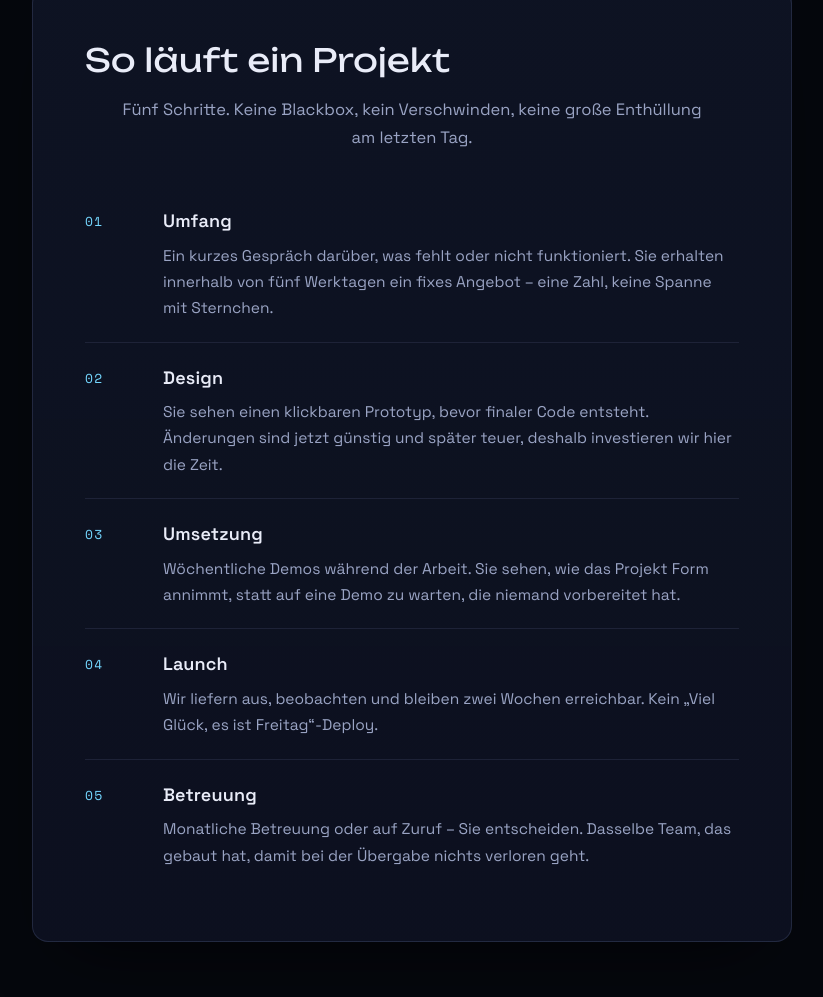
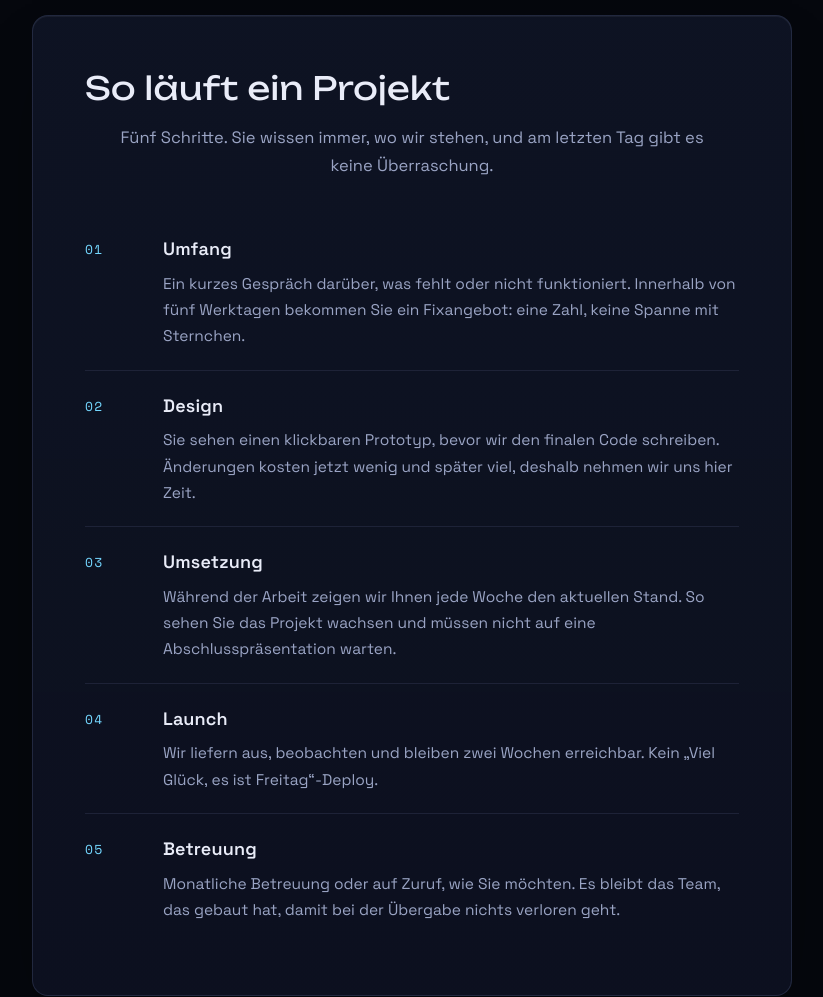
Before and after one commit to Ausenrigi2/andromeda, a plain HTML site: page index.html in a window 1280 px wide. Shown: the part 1803-2800 px from the top of the page, without its empty margins (228-1051 px from the left). Drawn offline with Linux system fonts and the light colour scheme.

Commit message:
Update website copy (DE/EN)

```diff
--- a/index.html
+++ b/index.html
@@ -49,7 +49,7 @@
 
     <section class="hero">
       <h1 class="wordmark">ANDROMEDA</h1>
-      <p class="hero-sub" data-i18n="hero.sub">Wir entwerfen und bauen individuelle Websites und Software für Unternehmen, die aus Templates herausgewachsen sind. Ein Team – vom ersten Entwurf bis zum Launch und darüber hinaus.</p>
+      <p class="hero-sub" data-i18n="hero.sub">Wir bauen individuelle Websites und Software für Unternehmen, denen Templates nicht mehr reichen. Ein Team vom ersten Entwurf bis zum Launch – und danach noch erreichbar.</p>
       <div class="hero-actions">
         <a class="btn btn-primary" href="#contact" data-i18n="cta.start">Projekt starten</a>
         <a class="btn" href="#pricing" data-i18n="hero.secondary">Website-Preise ansehen</a>
@@ -59,19 +59,19 @@
     <section class="section" id="services">
       <div class="panel reveal">
         <h2 data-i18n="services.title">Was wir bauen</h2>
-        <p class="lede" data-i18n="services.lede">Drei Wege, wie Unternehmen uns üblicherweise brauchen. Alle beginnen gleich: mit einem Gespräch über das Problem, nicht über die Lösung.</p>
+        <p class="lede" data-i18n="services.lede">Meist kommen Unternehmen mit einem von drei Anliegen zu uns. Am Anfang steht immer ein Gespräch über das Problem, nicht über die Lösung.</p>
         <div class="rows">
           <div class="row">
             <h3 data-i18n="services.websites.title">Websites</h3>
-            <p data-i18n="services.websites.text">Marketing-Websites, Produktseiten, Shops. Gestaltet danach, wie Ihre Kundinnen und Kunden sich tatsächlich bewegen – nicht nach Seitenzahl. Schnell, gut lesbar und überall hostbar.</p>
+            <p data-i18n="services.websites.text">Firmenwebsites, Produktseiten, Shops. Aufgebaut danach, wie sich Ihre Kundschaft tatsächlich durch die Seite bewegt. Schnell, gut lesbar, und Sie können sie hosten, wo Sie wollen.</p>
           </div>
           <div class="row">
             <h3 data-i18n="services.apps.title">Webanwendungen</h3>
-            <p data-i18n="services.apps.text">Portale, Dashboards, Kundenbereiche. Software, die auf Klick etwas tut – mit Daten, die Ihnen gehören, und einem Admin-Bereich, den Ihr Team ohne Rückfrage nutzen kann.</p>
+            <p data-i18n="services.apps.text">Portale, Dashboards, Kundenbereiche. Die Daten gehören Ihnen, und Ihr Team pflegt alles selbst im Admin-Bereich, ohne bei uns nachzufragen.</p>
           </div>
           <div class="row">
             <h3 data-i18n="services.standalone.title">Eigenständige Programme</h3>
-            <p data-i18n="services.standalone.text">Automatisierungen, interne Tools, einmalige Utilities. Wenn sich eine Aufgabe jede Woche wiederholt, sollte sie wahrscheinlich nicht manuell sein. Wir sagen Ihnen ehrlich, ob es überhaupt Software braucht.</p>
+            <p data-i18n="services.standalone.text">Automatisierungen, interne Tools, kleine Helfer. Wenn Ihr Team jede Woche dieselbe Aufgabe von Hand erledigt, lohnt sich oft ein Programm. Wenn nicht, sagen wir es Ihnen.</p>
           </div>
         </div>
       </div>
@@ -80,27 +80,27 @@
     <section class="section" id="process">
       <div class="panel reveal">
         <h2 data-i18n="process.title">So läuft ein Projekt</h2>
-        <p class="lede" data-i18n="process.lede">Fünf Schritte. Keine Blackbox, kein Verschwinden, keine große Enthüllung am letzten Tag.</p>
+        <p class="lede" data-i18n="process.lede">Fünf Schritte. Sie wissen immer, wo wir stehen, und am letzten Tag gibt es keine Überraschung.</p>
         <ol class="steps">
           <li class="step">
             <span class="step-num">01</span>
             <div>
               <h3 data-i18n="process.scope.title">Umfang</h3>
-              <p data-i18n="process.scope.text">Ein kurzes Gespräch darüber, was fehlt oder nicht funktioniert. Sie erhalten innerhalb von fünf Werktagen ein fixes Angebot – eine Zahl, keine Spanne mit Sternchen.</p>
+              <p data-i18n="process.scope.text">Ein kurzes Gespräch darüber, was fehlt oder nicht funktioniert. Innerhalb von fünf Werktagen bekommen Sie ein Fixangebot: eine Zahl, keine Spanne mit Sternchen.</p>
             </div>
           </li>
           <li class="step">
             <span class="step-num">02</span>
             <div>
               <h3 data-i18n="process.design.title">Design</h3>
-              <p data-i18n="process.design.text">Sie sehen einen klickbaren Prototyp, bevor finaler Code entsteht. Änderungen sind jetzt günstig und später teuer, deshalb investieren wir hier die Zeit.</p>
+              <p data-i18n="process.design.text">Sie sehen einen klickbaren Prototyp, bevor wir den finalen Code schreiben. Änderungen kosten jetzt wenig und später viel, deshalb nehmen wir uns hier Zeit.</p>
             </div>
           </li>
           <li class="step">
             <span class="step-num">03</span>
             <div>
               <h3 data-i18n="process.build.title">Umsetzung</h3>
-              <p data-i18n="process.build.text">Wöchentliche Demos während der Arbeit. Sie sehen, wie das Projekt Form annimmt, statt auf eine Demo zu warten, die niemand vorbereitet hat.</p>
+              <p data-i18n="process.build.text">Während der Arbeit zeigen wir Ihnen jede Woche den aktuellen Stand. So sehen Sie das Projekt wachsen und müssen nicht auf eine Abschlusspräsentation warten.</p>
             </div>
           </li>
           <li class="step">
@@ -114,7 +114,7 @@
             <span class="step-num">05</span>
             <div>
               <h3 data-i18n="process.support.title">Betreuung</h3>
-              <p data-i18n="process.support.text">Monatliche Betreuung oder auf Zuruf – Sie entscheiden. Dasselbe Team, das gebaut hat, damit bei der Übergabe nichts verloren geht.</p>
+              <p data-i18n="process.support.text">Monatliche Betreuung oder auf Zuruf, wie Sie möchten. Es bleibt das Team, das gebaut hat, damit bei der Übergabe nichts verloren geht.</p>
             </div>
           </li>
         </ol>
@@ -124,18 +124,18 @@
     <section class="section" id="pricing">
       <div class="panel-head reveal">
         <h2 data-i18n="pricing.title">Website-Pakete</h2>
-        <p class="lede" data-i18n="pricing.lede">Drei Ausgangspunkte, von der statischen Seite bis zum vollständigen Backend. Jedes Projekt beginnt mit einem Gespräch und endet mit einem fixen Angebot, bevor die Arbeit beginnt.</p>
+        <p class="lede" data-i18n="pricing.lede">Drei Ausgangspunkte, von der statischen Seite bis zur Anwendung mit eigenem Backend. Zuerst reden wir miteinander, dann bekommen Sie ein Fixangebot, und erst danach fangen wir an.</p>
       </div>
       <div class="tiers">
         <article class="tier reveal">
           <h3 class="tier-name" data-i18n="tier.landing.name">Landing</h3>
-          <p class="tier-desc" data-i18n="tier.landing.desc">Eine statische Website in sauberem HTML und CSS. Um gut sichtbar zu sein, ohne etwas betreiben zu müssen.</p>
+          <p class="tier-desc" data-i18n="tier.landing.desc">Eine statische Website in sauberem HTML und CSS. Sie sind online sichtbar und müssen nichts betreiben.</p>
           <p class="price"><span class="from" data-i18n="price.from">ab</span>€600</p>
           <p class="delivery" data-i18n="tier.landing.delivery">Lieferung 1–2 Wochen</p>
           <ul class="features">
             <li><span class="tick">✦</span><span data-i18n="tier.landing.f1">Bis zu vier Seiten, handgeschriebenes Markup</span></li>
-            <li><span class="tick">✦</span><span data-i18n="tier.landing.f2">Responsiv bis auf kleine Smartphones</span></li>
-            <li><span class="tick">✦</span><span data-i18n="tier.landing.f3">Schnell von Haus aus, Lighthouse-Ziel 95+</span></li>
+            <li><span class="tick">✦</span><span data-i18n="tier.landing.f2">Funktioniert auch auf kleinen Smartphones</span></li>
+            <li><span class="tick">✦</span><span data-i18n="tier.landing.f3">Schnell ab Werk, Ziel: Lighthouse-Score ab 95</span></li>
             <li><span class="tick">✦</span><span data-i18n="tier.landing.f4">On-Page-SEO-Grundlagen und Meta-Setup</span></li>
             <li><span class="tick">✦</span><span data-i18n="tier.landing.f5">Eine Korrekturrunde inklusive</span></li>
             <li><span class="tick">✦</span><span data-i18n="tier.landing.f6">Dateien werden übergeben, Hosting überall möglich</span></li>
@@ -145,23 +145,23 @@
 
         <article class="tier featured reveal">
           <h3 class="tier-name" data-i18n="tier.orbit.name">Orbit</h3>
-          <p class="tier-desc" data-i18n="tier.orbit.desc">Eine dynamische Website, die Sie selbst bearbeiten können – gebaut, um nach dem Launch weiterzuwachsen.</p>
+          <p class="tier-desc" data-i18n="tier.orbit.desc">Eine dynamische Website, die Sie selbst pflegen und nach dem Launch erweitern können.</p>
           <p class="price"><span class="from" data-i18n="price.from">ab</span>€800</p>
           <p class="delivery" data-i18n="tier.orbit.delivery">Lieferung 3–5 Wochen</p>
           <ul class="features">
-            <li><span class="tick">✦</span><span data-i18n="tier.orbit.f1">Alles aus Landing, plus eine echte Content-Ebene</span></li>
+            <li><span class="tick">✦</span><span data-i18n="tier.orbit.f1">Alles aus Landing, plus Inhaltsverwaltung</span></li>
             <li><span class="tick">✦</span><span data-i18n="tier.orbit.f2">Seiten hinzufügen oder bearbeiten, ohne Code anzufassen</span></li>
             <li><span class="tick">✦</span><span data-i18n="tier.orbit.f3">Blog, Kategorien und Suche</span></li>
             <li><span class="tick">✦</span><span data-i18n="tier.orbit.f4">Mehrsprachig vorbereitet</span></li>
             <li><span class="tick">✦</span><span data-i18n="tier.orbit.f5">Formulare an Ihr Postfach oder CRM angebunden</span></li>
-            <li><span class="tick">✦</span><span data-i18n="tier.orbit.f6">Analytics, datenschutzfreundliches Tracking</span></li>
+            <li><span class="tick">✦</span><span data-i18n="tier.orbit.f6">Statistiken mit datenschutzfreundlichem Tracking</span></li>
           </ul>
           <a class="btn btn-primary tier-cta" href="#contact" data-i18n="cta.start">Projekt starten</a>
         </article>
 
         <article class="tier reveal">
           <h3 class="tier-name" data-i18n="tier.deep.name">Deep Field</h3>
-          <p class="tier-desc" data-i18n="tier.deep.desc">Eine Webanwendung mit eigenem Backend. Wenn die Website nur die Eingangstür ist.</p>
+          <p class="tier-desc" data-i18n="tier.deep.desc">Eine Webanwendung mit eigenem Backend, für Fälle, in denen die Website nur der Einstieg ist.</p>
           <p class="price"><span class="from" data-i18n="price.from">ab</span>€1.200</p>
           <p class="delivery" data-i18n="tier.deep.delivery">Lieferung 6–10 Wochen</p>
           <ul class="features">
@@ -175,7 +175,7 @@
           <a class="btn tier-cta" href="#contact" data-i18n="cta.start">Projekt starten</a>
         </article>
       </div>
-      <p class="tiers-note reveal" data-i18n="pricing.note">Jedes Paket enthält Quellcode, Dokumentation und vollständiges Eigentum.</p>
+      <p class="tiers-note reveal" data-i18n="pricing.note">Quellcode, Dokumentation und alle Rechte gehören bei jedem Paket Ihnen.</p>
       <div class="hosting reveal">
         <p class="hosting-tag" data-i18n="postlaunch.title">Nach dem Launch</p>
         <p data-i18n="postlaunch.text">14 Tage Support nach der Auslieferung. Änderungen danach: Preis auf Anfrage.</p>
@@ -185,14 +185,14 @@
     <section class="section" id="custom">
       <div class="panel reveal">
         <h2 data-i18n="custom.title">Jenseits des Browsers</h2>
-        <p class="lede" data-i18n="custom.lede">Nicht jedes Projekt braucht eine Website. Andromeda liefert auch eigenständige Software: Datenpipelines, Prozessautomatisierungen, Desktop-Tools, einmalige Utilities. Wenn ein Prozess Ihrem Team jede Woche Stunden stiehlt, schicken Sie ihn uns – wir sagen Ihnen ehrlich, ob er überhaupt gebaut werden muss, und wenn ja, bauen wir ihn ordentlich.</p>
+        <p class="lede" data-i18n="custom.lede">Nicht jedes Projekt braucht eine Website. Wir liefern auch eigenständige Software: Datenpipelines, Prozessautomatisierungen, Desktop-Tools, kleine Helfer. Wenn ein Prozess Ihr Team jede Woche Stunden kostet, schicken Sie ihn uns. Wir sagen Ihnen ehrlich, ob er überhaupt gebaut werden muss, und wenn ja, bauen wir ihn ordentlich.</p>
       </div>
     </section>
 
     <section class="section" id="contact">
       <div class="panel contact reveal">
         <h2 data-i18n="contact.title">Sie brauchen individuelle Software, die keine Website ist?</h2>
-        <p class="lede" data-i18n="contact.lede">Schicken Sie uns das Problem statt einer Spezifikation – einen Prozess, der bremst, eine Pipeline, die bricht, ein Tool, das Ihr Team sich schon lange wünscht. Ein kurzes Gespräch, eine klare Antwort und eine Zahl, wenn es sich lohnt.</p>
+        <p class="lede" data-i18n="contact.lede">Schicken Sie uns das Problem statt einer Spezifikation: einen Prozess, der bremst, eine Pipeline, die bricht, ein Tool, das sich Ihr Team schon lange wünscht. Ein kurzes Gespräch, eine klare Antwort und eine Zahl, wenn es sich lohnt.</p>
         <div class="contact-actions">
           <a class="btn btn-primary" href="&#109;&#97;&#105;&#108;&#116;&#111;&#58;&#110;&#46;&#109;&#97;&#117;&#114;&#101;&#114;&#64;&#115;&#116;&#117;&#100;&#101;&#110;&#116;&#115;&#46;&#104;&#116;&#108;&#45;&#108;&#101;&#111;&#110;&#100;&#105;&#110;&#103;&#46;&#97;&#99;&#46;&#97;&#116;" data-i18n="cta.start">Projekt starten</a>
         </div>
--- a/js/i18n.js
+++ b/js/i18n.js
@@ -23,51 +23,51 @@
     /* index */
     "index.title": "Andromeda · Custom Websites & Software",
     "index.description": "Andromeda designs and builds custom websites, web applications, and standalone software for businesses. From a single static page to full backend systems.",
-    "hero.sub": "We design and build custom websites and software for businesses that have outgrown templates. One team, from first sketch to launch day — and still around when things need fixing.",
+    "hero.sub": "We build custom websites and software for businesses that have outgrown templates. One team from first sketch to launch, and still around when something needs fixing.",
     "hero.secondary": "See website pricing",
     "services.title": "What we build",
-    "services.lede": "Three ways companies usually need us. All of them start the same way: a conversation about the problem, not the solution.",
+    "services.lede": "Companies usually come to us with one of three needs. It always starts with a conversation about the problem, not the solution.",
     "services.websites.title": "Websites",
-    "services.websites.text": "Marketing sites, product pages, shops. Designed around how your customers actually move, not around page counts. Fast, legible, and yours to host anywhere.",
+    "services.websites.text": "Company sites, product pages, shops. Built around how your customers actually move through the site. Fast, easy to read, and you can host it wherever you like.",
     "services.apps.title": "Web applications",
-    "services.apps.text": "Portals, dashboards, customer areas. Software that does something when you click it, backed by data that belongs to you — with an admin side your team can use without asking us first.",
+    "services.apps.text": "Portals, dashboards, customer areas. The data is yours, and your team manages everything in the admin area without having to ask us.",
     "services.standalone.title": "Standalone programs",
-    "services.standalone.text": "Automations, internal tools, one-off utilities. If a task repeats itself every week, it probably shouldn't be manual. We'll tell you straight if it needs software at all.",
+    "services.standalone.text": "Automations, internal tools, small utilities. If your team does the same task by hand every week, a program is often worth it. If it isn't, we'll say so.",
     "process.title": "How a build runs",
-    "process.lede": "Five steps. No black box, no disappearing acts, no big-reveal on the last day.",
+    "process.lede": "Five steps. You always know where we stand, and there's no surprise on the last day.",
     "process.scope.title": "Scope",
-    "process.scope.text": "A short call about what's broken or missing. You get a fixed quote within five working days — a number, not a range with asterisks.",
+    "process.scope.text": "A short call about what's broken or missing. Within five working days you get a fixed quote: one number, not a range with asterisks.",
     "process.design.title": "Design",
-    "process.design.text": "You see a clickable prototype before any final code exists. Changes are cheap now and expensive later, so we spend the time here.",
+    "process.design.text": "You see a clickable prototype before we write the final code. Changes are cheap now and expensive later, so we take our time here.",
     "process.build.title": "Build",
-    "process.build.text": "Weekly demos while we work. You watch the thing take shape instead of waiting for a demo nobody prepared for.",
+    "process.build.text": "We show you the current state every week while we work. You watch the project grow instead of waiting for a final presentation.",
     "process.launch.title": "Launch",
     "process.launch.text": "We ship, monitor, and stay on the line for two weeks. No \"good luck, it's Friday\" deploys.",
     "process.support.title": "Support",
-    "process.support.text": "Monthly care or ad-hoc, your call. Same team that built it, so nothing gets lost in a handover.",
+    "process.support.text": "Monthly care or on request, however you prefer. It stays the team that built it, so nothing gets lost in a handover.",
     "pricing.title": "Website packages",
-    "pricing.lede": "Three starting points, from a static page to a full backend. Every project starts with a call and ends with a fixed quote before any work begins.",
+    "pricing.lede": "Three starting points, from a static page to an application with its own backend. First we talk, then you get a fixed quote, and only then do we start.",
     "price.from": "from",
     "tier.landing.name": "Landing",
-    "tier.landing.desc": "A static site in clean HTML and CSS. For showing up well without running anything.",
+    "tier.landing.desc": "A static site in clean HTML and CSS. You're visible online and have nothing to run.",
     "tier.landing.delivery": "delivery 1–2 weeks",
     "tier.landing.f1": "Up to four pages, hand-written markup",
-    "tier.landing.f2": "Responsive down to small phones",
-    "tier.landing.f3": "Fast by default, Lighthouse 95+ target",
+    "tier.landing.f2": "Works on small phones too",
+    "tier.landing.f3": "Fast out of the box, Lighthouse score of 95+ as the target",
     "tier.landing.f4": "On-page SEO basics and meta setup",
     "tier.landing.f5": "One revision round included",
     "tier.landing.f6": "Files handed over, host it anywhere",
     "tier.orbit.name": "Orbit",
-    "tier.orbit.desc": "A dynamic site you can edit yourself, built to keep growing after launch.",
+    "tier.orbit.desc": "A dynamic site you can maintain and extend yourself after launch.",
     "tier.orbit.delivery": "delivery 3–5 weeks",
-    "tier.orbit.f1": "Everything in Landing, plus a real content layer",
+    "tier.orbit.f1": "Everything in Landing, plus content management",
     "tier.orbit.f2": "Add or edit pages without touching code",
     "tier.orbit.f3": "Blog, categories, and search",
     "tier.orbit.f4": "Multilingual ready",
     "tier.orbit.f5": "Forms wired to your inbox or CRM",
-    "tier.orbit.f6": "Analytics, privacy-friendly tracking",
+    "tier.orbit.f6": "Analytics with privacy-friendly tracking",
     "tier.deep.name": "Deep Field",
-    "tier.deep.desc": "A web application with its own backend. For when the website is just the front door.",
+    "tier.deep.desc": "A web application with its own backend, for when the website is only the entry point.",
     "tier.deep.delivery": "delivery 6–10 weeks",
     "tier.deep.f1": "Custom backend, database, auth and roles",
     "tier.deep.f2": "Integrations: APIs, payments, internal systems",
@@ -75,13 +75,13 @@
     "tier.deep.f4": "Deployed on your cloud or ours",
     "tier.deep.f5": "Docs and a training session included",
     "tier.deep.f6": "14 days of post-launch support",
-    "pricing.note": "Every package ships with source code, documentation, and ownership that is entirely yours.",
+    "pricing.note": "With every package, the source code, documentation and all rights are yours.",
     "postlaunch.title": "After launch",
     "postlaunch.text": "14 days of support after delivery. Changes after that: price on request.",
     "custom.title": "Beyond the browser",
-    "custom.lede": "Not every build needs a website. Andromeda also ships standalone software: data pipelines, process automations, desktop tools, one-off utilities. If a process keeps eating hours of your team's week, send it over — we'll tell you honestly whether it needs building at all, and if it does, we'll build it properly.",
+    "custom.lede": "Not every project needs a website. We also build standalone software: data pipelines, process automations, desktop tools, small utilities. If a process costs your team hours every week, send it over. We'll tell you honestly whether it needs building at all, and if it does, we'll build it properly.",
     "contact.title": "Want custom software that isn't a website?",
-    "contact.lede": "Send us the problem instead of a spec — a process that drags, a pipeline that breaks, a tool your team keeps wishing existed. A short call, a straight answer, and a number if it's worth doing.",
+    "contact.lede": "Send us the problem instead of a spec: a process that drags, a pipeline that breaks, a tool your team has wanted for a long time. A short call, a straight answer, and a number if it's worth doing.",
 
     /* imprint */
     "imprint.pageTitle": "Imprint · Andromeda",
```
